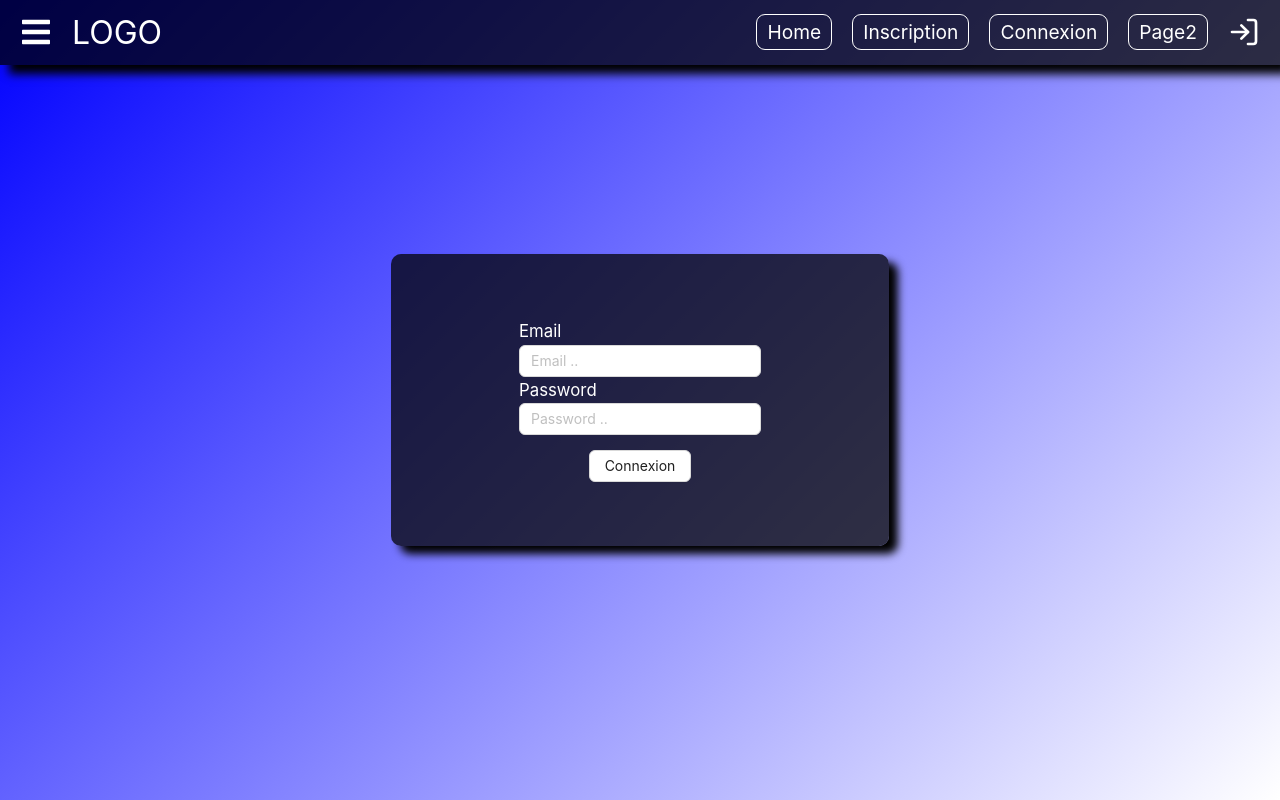
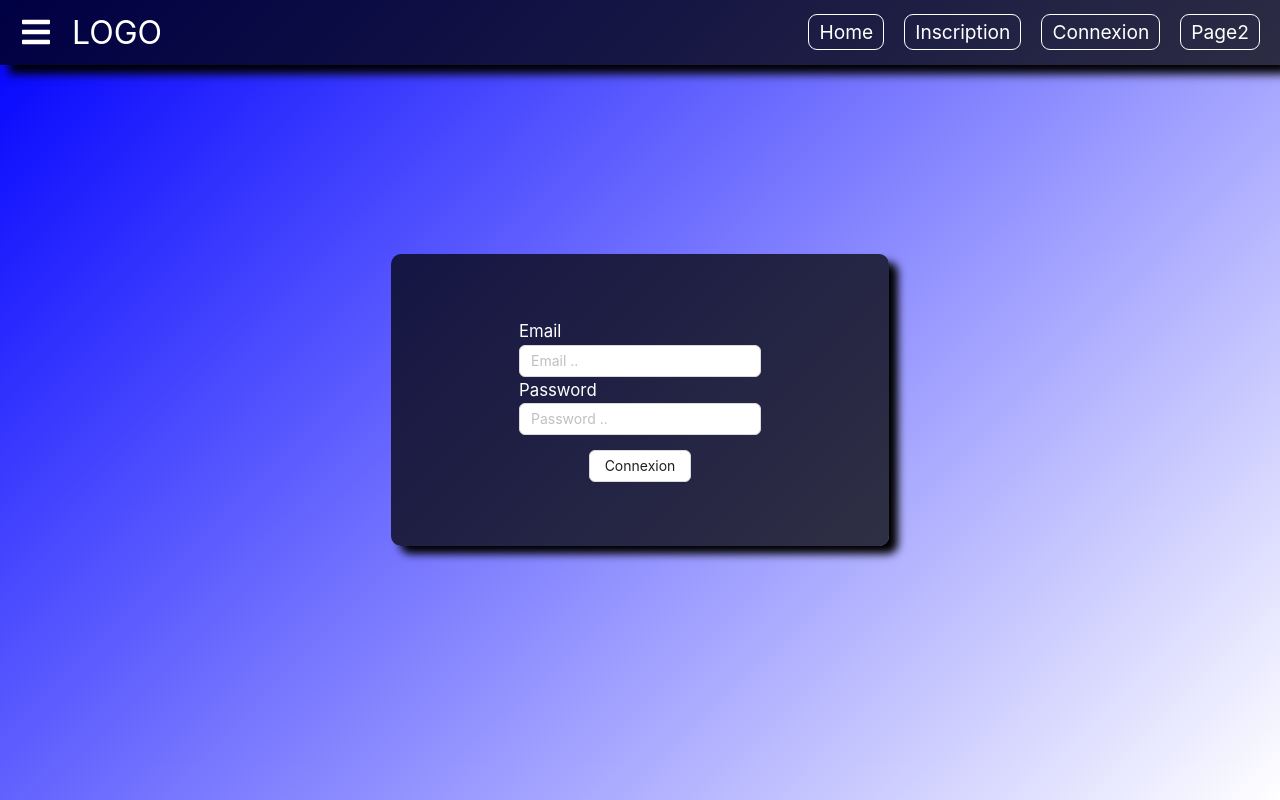
Before and after one commit to AlfMeodel/XP, a React (Create React App) app in the folder xp1/: page /connexion in a window 1280 px wide. Built offline with nearby package versions, Linux system fonts and the light colour scheme.

Commit message:
ajout de redux pour les protectedRoutes

```diff
--- a/xp1/src/components/navigation/Navbar.tsx
+++ b/xp1/src/components/navigation/Navbar.tsx
@@ -5,6 +5,8 @@ import { FaBars } from 'react-icons/fa'
 import { FiLogIn } from 'react-icons/fi'
 import { Routes } from './Navlinks';
 import ProtectedRoutes from '../protected/ProtectedRoutes'
+import { useDispatch } from 'react-redux'
+import { Logout } from '../redux/protectedSlice'
 
 
 interface Navprops {
@@ -12,6 +14,13 @@ interface Navprops {
 }
 
 const Navbar: React.FC<Navprops> = ({ routes }) => {
+
+    let dispatch = useDispatch()
+
+    let handleLogout = () => {
+        localStorage.removeItem('user')
+        dispatch(Logout())
+    }
     return (
         <Nav>
             <LeftNav>
@@ -36,7 +45,7 @@ const Navbar: React.FC<Navprops> = ({ routes }) => {
                     }
                 </Navroutes>
                 <ProtectedRoutes>
-                    <NavLog>
+                    <NavLog onClick={handleLogout}>
                         <FiLogIn />
                     </NavLog>
                 </ProtectedRoutes>
--- a/xp1/src/components/protected/ProtectedRoutes.tsx
+++ b/xp1/src/components/protected/ProtectedRoutes.tsx
@@ -1,14 +1,19 @@
 import React from 'react'
+import { useSelector } from 'react-redux'
 import styled from 'styled-components'
+import { RootProps } from '../redux/rootReducer'
 
 interface ProtectedInterface {
     children: React.ReactNode
 }
 
+
 const ProtectedRoutes: React.FC<ProtectedInterface> = ({ children }) => {
+    let pro = useSelector((state: RootProps) => state.protectedStore.protected)
+
     return (
         <ProtectedComponents>
-            {children}
+            {pro && children}
         </ProtectedComponents>
     )
 }
--- a/xp1/src/components/redux/protectedSlice.tsx
+++ b/xp1/src/components/redux/protectedSlice.tsx
@@ -9,7 +9,7 @@ let initialState: ProtectedInterface = {
 }
 
 let protectedSlice = createSlice({
-    name: "protectedStore",
+    name: "protected",
     initialState, reducers: {
         Login: (state) => {
             state.protected = true
--- /dev/null
+++ b/xp1/src/components/redux/rootReducer.tsx
@@ -0,0 +1,13 @@
+import { combineReducers } from "@reduxjs/toolkit";
+import { chargementSlice } from "./chargementSlice";
+import protectedSlice from "./protectedSlice";
+
+let rootReducer = combineReducers({
+    chargementStore: chargementSlice.reducer,
+    protectedStore: protectedSlice
+})
+
+//Nous avons besoin de définir GLOBALEMENT les Types ainsi que de les exporter
+export type RootProps = ReturnType<typeof rootReducer>
+
+export default rootReducer
--- a/xp1/src/components/redux/store.tsx
+++ b/xp1/src/components/redux/store.tsx
@@ -1,8 +1,6 @@
 import { configureStore } from "@reduxjs/toolkit";
-import { chargementSlice } from "./chargementSlice";
+import rootReducer from "./rootReducer";
 
 export let store = configureStore({
-    reducer: {
-        chargementStore: chargementSlice.reducer
-    }
+    reducer: rootReducer
 })
--- a/xp1/src/pages/Connexion.tsx
+++ b/xp1/src/pages/Connexion.tsx
@@ -5,6 +5,7 @@ import styled from 'styled-components'
 import { CreateUsers, LoginUsers, UserResponse, Values } from '../components/firebase/Users'
 import { useDispatch } from 'react-redux'
 import { AfficherSpiner } from '../components/redux/chargementSlice'
+import { Login } from '../components/redux/protectedSlice'
 
 const Connexion = () => {
 
@@ -20,7 +21,14 @@ const Connexion = () => {
 
             if (response.validation) {
                 message.success(response.message)
+                localStorage.setItem("user", JSON.stringify({
+                    ...response.dataUser, password: ""
+                }))
+                dispatch(Login())
+
                 navigate("/")
+
+
             } else {
                 throw new Error(response.message)
             }
```
